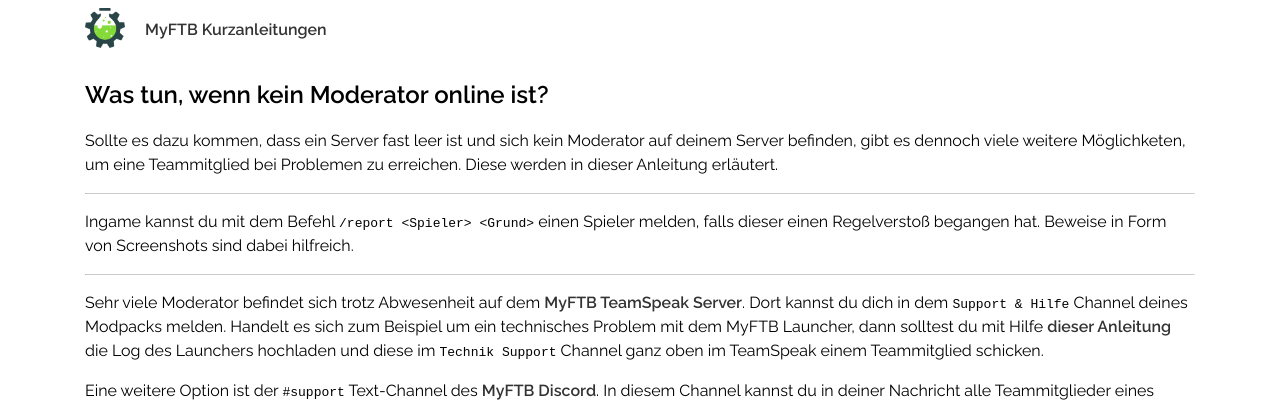
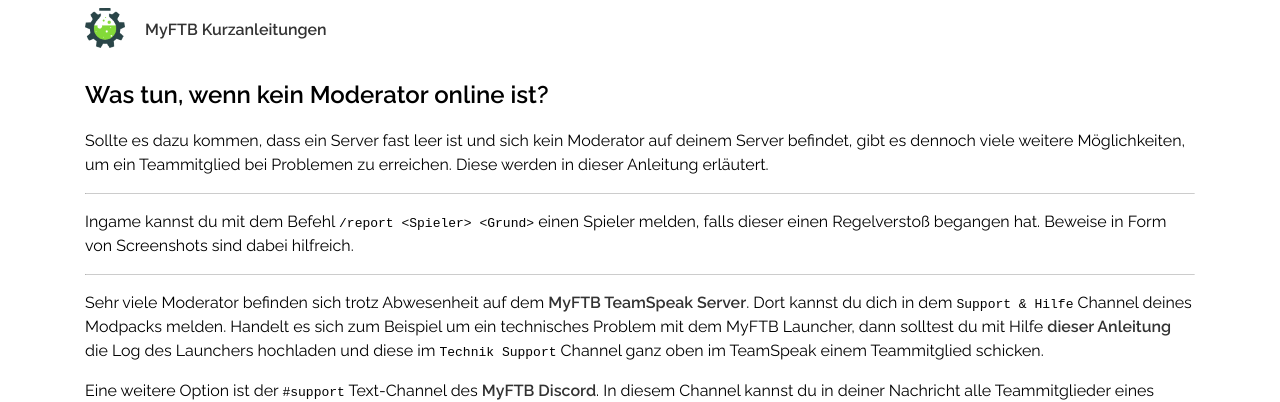
Before and after one commit to MyFTB/guides, a Jekyll site: the page built from guides/kein_mod_online/kein_mod_online.md, in a window 1280 px wide. Shown: the top 402 px of the page. Built offline with Jekyll 4.4.1, drawn with Linux system fonts in a browser that asks for light colours.

Commit message:
Was ist dieses Rechtschreibung? Die Zweite...

```diff
--- a/guides/kein_mod_online/kein_mod_online.md
+++ b/guides/kein_mod_online/kein_mod_online.md
@@ -5,7 +5,7 @@ permalink: /kein-mod-online
 thumbnail: /guides/kein_mod_online/thumbnail.jpg
 ---
 
-Sollte es dazu kommen, dass ein Server fast leer ist und sich kein Moderator auf deinem Server befinden, gibt es dennoch viele weitere Möglichketen, um eine Teammitglied bei Problemen zu erreichen. Diese werden in dieser Anleitung erläutert.
+Sollte es dazu kommen, dass ein Server fast leer ist und sich kein Moderator auf deinem Server befindet, gibt es dennoch viele weitere Möglichkeiten, um ein Teammitglied bei Problemen zu erreichen. Diese werden in dieser Anleitung erläutert.
 
 ---
 
```
Also changed, not shown: other parts of guides/kein_mod_online/kein_mod_online.md (+1 -1 lines).
